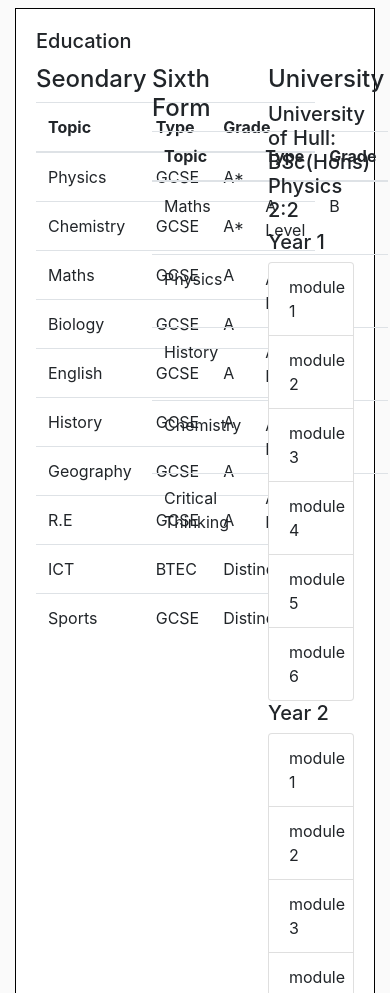
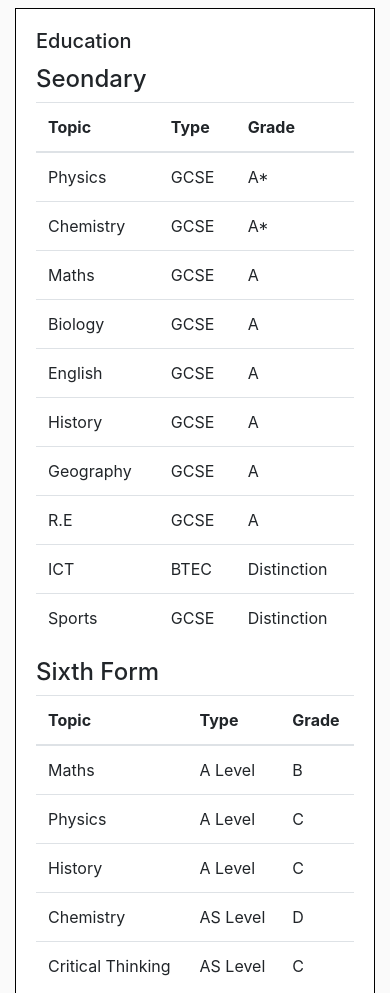
Before and after one commit to JozefMclaughlin/ProfileSite, a plain HTML site: page index.html in a window 390 px wide. Shown: the part 900-1893 px from the top of the page. Drawn offline with nearby package versions, Linux system fonts and the light colour scheme.

Commit message:
Adding responsive page

```diff
--- a/css/style.css
+++ b/css/style.css
@@ -77,3 +77,10 @@ background-color: white;
   width: 30vw;
   height: 300px;
 }
+
+
+@media (max-width: 991px)  {
+  .profilepic{
+    width: 100%;
+  }
+}
--- a/index.html
+++ b/index.html
@@ -46,7 +46,7 @@
           <div class="card-body">
             <h5 class="card-title">Education</h5>
             <div class="row ">
-              <div class="col-4 Secondary">
+              <div class="col-lg-4 col-sm-12 Secondary">
                 <h4>Seondary</h4>
                 <table class="table">
                   <thead>
@@ -110,7 +110,7 @@
                   </tbody>
                 </table>
               </div>
-              <div class="col-4 Sixth-Form">
+              <div class="col-lg-4 col-sm-12 Sixth-Form">
                 <h4>Sixth Form</h4>
                 <table class="table">
                   <thead>
@@ -149,7 +149,7 @@
                   </tbody>
                 </table>
               </div>
-              <div class="col-4 Uni">
+              <div class="col-lg-4 col-sm-12 Uni">
                 <h4>University</h4>
                 <h5>University of Hull: BSc(Hons) Physics 2:2</h5>
                 <h5>Year 1</h5>
```
